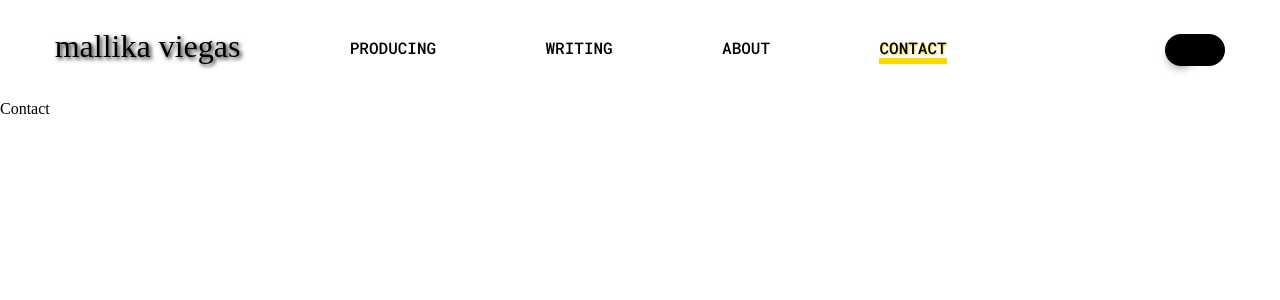
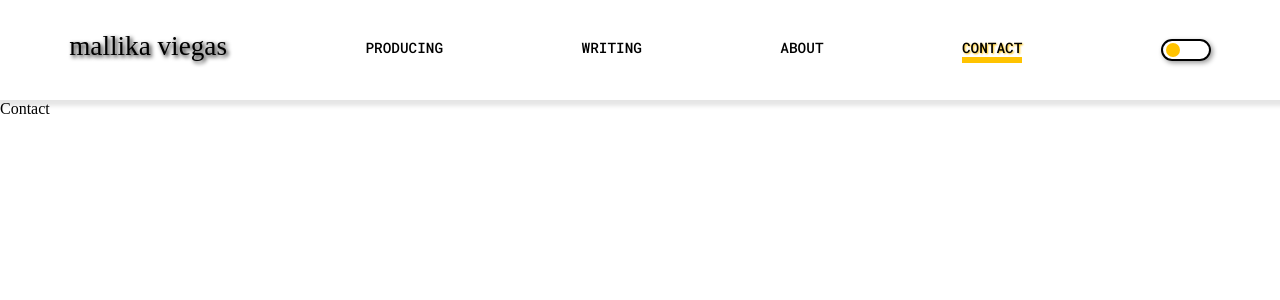
Before and after one commit to raps2019/mallika-viegas, a React (Create React App) app: page /contact in a window 1280 px wide. Shown: the top 300 px of the page. Built offline with nearby package versions, Linux system fonts and the light colour scheme; a web font is replaced by a local one.

Commit message:
added side bar toggle

```diff
--- a/src/contexts/ThemeStore.js
+++ b/src/contexts/ThemeStore.js
@@ -20,19 +20,22 @@ const ThemeStore = ({ children }) => {
 };
 
 export const themes = {
-
   light: {
     background1: "white",
-    accent1: 'gold',
-    text1: 'black'
+    accent1: '#ffc300',
+    text1: 'black',
+    toggleNavbarButton1: 'black',
+    toggleNavbarButton2: '#ffc300'
+
 
   },
   dark: {
     background1: "black",
-    accent1: 'gold',
-    text1: 'white'
+    accent1: '#ffdd00',
+    text1: 'white',
+    toggleNavbarButton1: 'white',
+    toggleNavbarButton2: '#ffdd00',
   },
-
 };
 
 const Theme = ({ children }) => {
--- /dev/null
+++ b/src/menuToggleButton/MenuToggleButton.js
@@ -0,0 +1,16 @@
+import React from 'react';
+import * as Styled from './MenuToggleButton.styles';
+
+const MenuToggleButton = (props) => {
+  const { sideNavbarOpen, toggleSideNavbar } = props;
+
+  return (
+    <Styled.Button open={sideNavbarOpen} onClick={toggleSideNavbar}>
+      <div></div>
+      <div></div>
+      <div></div>
+    </Styled.Button>
+  );
+};
+
+export default MenuToggleButton;
--- /dev/null
+++ b/src/menuToggleButton/MenuToggleButton.styles.js
@@ -0,0 +1,51 @@
+import styled from "styled-components/macro";
+
+export const Button = styled.button`
+position: absolute;
+top: 1rem;
+left: 1rem;
+display: flex;
+flex-direction: column;
+justify-content: space-around;
+width: 2rem;
+height: 2rem;
+background: transparent;
+border: none;
+cursor: pointer;
+padding: 0;
+z-index: 10;
+
+&:focus {
+  outline:none;
+}
+
+&:hover {
+  div {
+    background: ${props => props.theme.toggleNavbarButton2}
+  }
+}
+
+div {
+    width: 2rem;
+    height: 0.3rem;
+    background: ${props => props.theme.toggleNavbarButton1};
+    border-radius: 10px;
+    transition: all 0.3s linear;
+    position: relative;
+    transform-origin: 1px;
+
+    :first-child {
+      transform: ${({ open }) => open ? 'rotate(45deg)' : 'rotate(0)'};
+    }
+
+    :nth-child(2) {
+      opacity: ${({ open }) => open ? '0' : '1'};
+      transform: ${({ open }) => open ? 'translateX(20px)' : 'translateX(0)'};
+    }
+
+    :nth-child(3) {
+      transform: ${({ open }) => open ? 'rotate(-45deg)' : 'rotate(0)'};
+    }
+  }
+
+`
--- a/src/navbar/Navbar.js
+++ b/src/navbar/Navbar.js
@@ -1,12 +1,71 @@
-import React from 'react'
-import TopNavbar from './topNavbar/TopNavbar'
+import React, { useState, useEffect } from 'react';
+import { useViewport } from '../contexts/ViewportProvider';
+import MenuToggleButton from '../menuToggleButton/MenuToggleButton';
+import * as Styled from './Navbar.styles';
+import NavbarItems from './NavbarItems';
 
 const Navbar = () => {
+  const [sideNavbar, setSideNavbar] = useState(false);
+  const [sideNavbarOpen, setSideNavbarOpen] = useState(true);
+
+  const { width } = useViewport();
+
+  // if (width <= 720) {
+  //   setSideNavbar(true)
+  // }
+
+  const SideNavbar = () => {
+    return (
+      <Styled.SideNavbarContainer>
+        <Styled.SideNavbar>
+          <NavbarItems></NavbarItems>
+        </Styled.SideNavbar>
+      </Styled.SideNavbarContainer>
+    );
+  };
+
+  const TopNavbar = () => {
+    return (
+      <Styled.TopNavbarContainer>
+        <Styled.TopNavbar>
+          <NavbarItems></NavbarItems>
+        </Styled.TopNavbar>
+      </Styled.TopNavbarContainer>
+    );
+  };
+
+  const toggleSideNavbar = () => {
+    if (sideNavbarOpen) {
+      setSideNavbarOpen(false);
+    } else {
+      setSideNavbarOpen(true);
+    }
+  };
+
+  useEffect(() => {
+    if (width <= 1024) {
+      setSideNavbar(true);
+    } else {
+      setSideNavbar(false);
+    }
+  }, [width]);
+
   return (
     <>
-      <TopNavbar></TopNavbar>
+      {sideNavbar === true
+      ? (
+        <MenuToggleButton
+          sideNavbarOpen={sideNavbarOpen}
+          toggleSideNavbar={toggleSideNavbar}
+        ></MenuToggleButton>
+      ) : null}
+      {sideNavbar === false ? <TopNavbar></TopNavbar> : null}
+      {sideNavbar === true && sideNavbarOpen === true
+      ? <SideNavbar></SideNavbar>
+      : null}
     </>
-  )
-}
+  );
 
-export default Navbar
+};
+
+export default Navbar;
--- /dev/null
+++ b/src/navbar/Navbar.styles.js
@@ -0,0 +1,46 @@
+import styled from 'styled-components/macro';
+
+export const TopNavbarContainer = styled.div`
+  width: 100%;
+  height: 100px;
+  display: flex;
+  justify-content: center;
+  background: ${(props) => props.theme.background1};
+  transition: all 250ms ease-in;
+  box-shadow: 2px 2px 4px 4px rgba(0,0,0,.1);
+`;
+
+export const SideNavbarContainer = styled.div`
+  width: 230px;
+  height: 100vh;
+  display: flex;
+  justify-content: center;
+  background: ${(props) => props.theme.background1};
+  transition: all 250ms ease-in;
+  box-shadow: 2px 2px 4px 4px rgba(0,0,0,.1);
+  padding: 3rem 0;
+
+  @media screen and (max-width: 540px) {
+    width: 100vw;
+    height: 100vh;
+  }
+`;
+
+export const TopNavbar = styled.nav`
+  width: 100%;
+  height: 100%;
+  display: flex;
+  align-items: center;
+  justify-content: space-around;
+  max-width: 1366px;
+  /* box-shadow: 5px 5px 10px #999; */
+`;
+
+export const SideNavbar = styled.nav`
+  width: 100%;
+  height: 100%;
+  display: flex;
+  flex-direction: column;
+  align-items: center;
+  justify-content: space-around;
+`;
--- /dev/null
+++ b/src/navbar/NavbarItems.js
@@ -0,0 +1,24 @@
+import React from 'react';
+import * as Styled from './NavbarItems.styles';
+import ThemeToggleSwitch from '../themeToggleSwitch/ThemeToggleSwitch';
+
+const NavbarItems = () => {
+  return (
+    // <Styled.NavbarContainer>
+      <>
+        <Styled.LogoNavbarLink exact={true} to="/">
+          mallika viegas
+        </Styled.LogoNavbarLink>
+        <Styled.NavbarLink to="/producing">PRODUCING</Styled.NavbarLink>
+        <Styled.NavbarLink to="/writing">WRITING</Styled.NavbarLink>
+        <Styled.NavbarLink to="/about">ABOUT</Styled.NavbarLink>
+        <Styled.NavbarLink to="/contact">CONTACT</Styled.NavbarLink>
+        <Styled.ThemeToggleSwitchContainer>
+          <ThemeToggleSwitch></ThemeToggleSwitch>
+        </Styled.ThemeToggleSwitchContainer>
+      </>
+    // </Styled.NavbarContainer>
+  );
+};
+
+export default NavbarItems;
--- a/src/navbar/topNavbar/TopNavbar.styles.js
+++ b/src/navbar/NavbarItems.styles.js
@@ -1,27 +1,39 @@
 import { NavLink } from "react-router-dom";
 import styled from "styled-components/macro";
 
-export const NavbarContainer = styled.div`
-width: 100%;
-height: 100px;
-display: flex;
-justify-content: center;
-background: ${props => props.theme.background1}
-`
+// export const NavbarContainer = styled.div`
+// width: 100%;
+// height: 100px;
+// display: flex;
+// justify-content: center;
+// background: ${props => props.theme.background1};
+// transition: all 250ms ease-in;
 
-export const Navbar = styled.nav`
-width: 100%;
-display: flex;
-align-items: center;
-justify-content: space-around;
-max-width: 1366px;
-`
+// /* @media screen and (max-width: 720px) {
+//     width: 100vw;
+//     height: 100vh;
+//   } */
+// `
+
+// export const Navbar = styled.nav`
+// width: 100%;
+// height: 100%;
+// display: flex;
+// align-items: center;
+// justify-content: space-around;
+// max-width: 1366px;
+
+// /* @media screen and (max-width: 720px) {
+//   flex-direction: column;
+//   } */
+// `
 
 export const NavbarLink = styled(NavLink)`
 color: ${props => props.theme.text1};
 font-family: 'Roboto Mono', monospace;
-font-size: 1rem;
+font-size: 0.9rem;
 text-decoration:none;
+transition: all 250ms ease-in;
 
 &:hover, &.active {
   text-shadow: 1px 1px 2px ${props => props.theme.accent1};
@@ -48,7 +60,7 @@ text-decoration:none;
 `
 
 export const LogoNavbarLink = styled(NavbarLink)`
-font-size: 2rem;
+font-size: 1.7rem;
 font-family: 'Megrim', cursive;
 text-shadow: 2px 2px 4px black;
 transition: all 250ms ease-in;
@@ -61,3 +73,8 @@ transition: all 250ms ease-in;
   height: 8px;
 }
 `
+
+export const ThemeToggleSwitchContainer = styled.div`
+display: flex;
+justify-content: center;
+`
--- a/src/navbar/topNavbar/TopNavbar.js
+++ /dev/null
@@ -1,30 +0,0 @@
-import React from 'react';
-import ThemeToggleSwitch from '../../themeToggleSwitch/ThemeToggleSwitch';
-import * as Styled from './TopNavbar.styles';
-
-const TopNavbar = () => {
-  return (
-    <Styled.NavbarContainer>
-      <Styled.Navbar>
-        <Styled.LogoNavbarLink exact={true} to="/">
-          mallika viegas
-        </Styled.LogoNavbarLink>
-        <Styled.NavbarLink to="/producing">
-          PRODUCING
-        </Styled.NavbarLink>
-        <Styled.NavbarLink to="/writing">
-          WRITING
-        </Styled.NavbarLink>
-        <Styled.NavbarLink to="/about">
-          ABOUT
-        </Styled.NavbarLink>
-        <Styled.NavbarLink to="/contact">
-          CONTACT
-        </Styled.NavbarLink>
-        <ThemeToggleSwitch></ThemeToggleSwitch>
-      </Styled.Navbar>
-    </Styled.NavbarContainer>
-  );
-};
-
-export default TopNavbar;
--- a/src/themeToggleSwitch/ThemeToggleSwitch.styles.js
+++ b/src/themeToggleSwitch/ThemeToggleSwitch.styles.js
@@ -2,20 +2,20 @@ import styled from 'styled-components/macro';
 import { themes } from '../contexts/ThemeStore';
 
 //switch-button
+
 export const Span = styled.span`
   content: '';
   position: absolute;
   /* top: 4px; */
   left: 3px;
-  width: 25px;
-  height: 25px;
+  width: 14px;
+  height: 14px;
   border-radius: 100px;
-  box-shadow: 0px 5px 10px rgba(0, 0, 0, 0.4);
+  /* box-shadow: 0px 5px 10px rgba(0, 0, 0, 0.4); */
   /* border: black solid 1px; */
 
   transition: 0.3s;
-  background: ${(props) =>
-    props.currentTheme === 'dark' ? themes.light.primary : themes.dark.primary};
+  background: ${props => props.theme.accent1}
 `;
 
 //switch-background
@@ -24,14 +24,15 @@ export const Label = styled.label`
   align-items: center;
   justify-content: space-between;
   cursor: pointer;
-  width: 60px;
-  height: 32px;
-  background: ${(props) =>
+  width: 50px;
+  height: 1.4rem;
+  /* background: ${(props) =>
     props.currentTheme === 'dark'
-      ? themes.light.background1
-      : themes.dark.background1};
-  /* box-shadow: 0px 5px 10px rgba(0, 0, 0, 0.4); */
+      ? 'white'
+      : 'black'}; */
+  box-shadow: 2px 2px 5px rgba(0, 0, 0, 0.4);
   border-radius: 100px;
+  border: 0.15rem solid ${props => props.theme.text1};
   position: relative;
   transition: background-color 0.3s;
 
```
